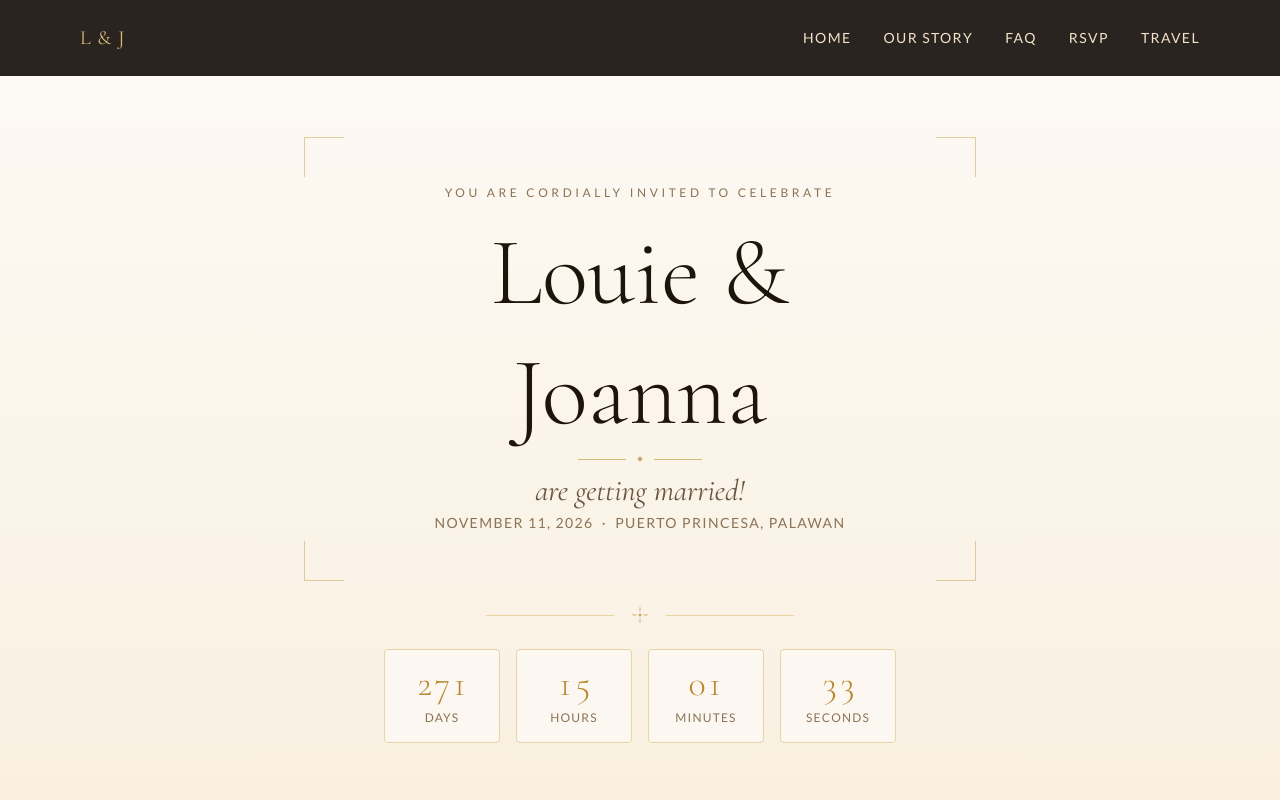
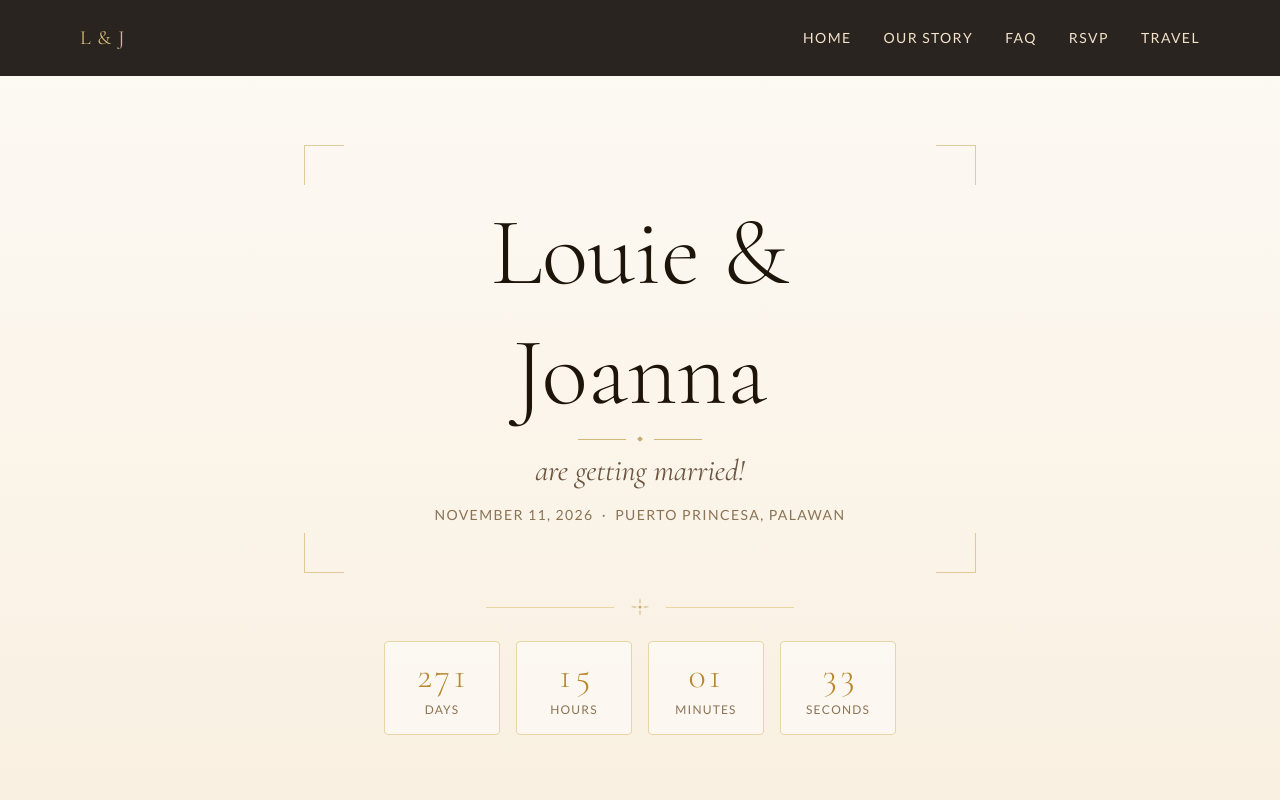
Before and after one commit to louienaraja/louie-joanna-wedding-invite, a React (Vite) app: page / in a window 1280 px wide. Shown: the top 800 px of the page. Built offline with nearby package versions, Linux system fonts and the light colour scheme.

Commit message:
updated typos

```diff
--- a/src/sections/Hero.jsx
+++ b/src/sections/Hero.jsx
@@ -55,11 +55,6 @@ function Hero() {
         <span className="absolute bottom-0 left-0 w-10 h-10 border-b border-l border-gold-300/70" />
         <span className="absolute bottom-0 right-0 w-10 h-10 border-b border-r border-gold-300/70" />
 
-        {/* Eyebrow */}
-        <p className="text-xs tracking-[0.3em] uppercase text-warm-500 mb-3">
-          You are cordially invited to celebrate
-        </p>
-
         {/* Names */}
         <h1 className="font-serif text-6xl md:text-8xl text-warm-900 font-light leading-tight mb-1">
           Louie &amp; Joanna
@@ -72,10 +67,10 @@ function Hero() {
           <div className="h-px w-12 bg-gold-300" />
         </div>
 
-        <p className="font-serif text-2xl md:text-3xl italic text-warm-600 mb-1">
+        <p className="font-serif text-2xl md:text-3xl italic text-warm-600 mb-4">
           are getting married!
         </p>
-        <p className="text-sm tracking-widest uppercase text-warm-500 mt-1">
+        <p className="text-sm tracking-widest uppercase text-warm-500 mt-3">
           November 11, 2026 &nbsp;·&nbsp; Puerto Princesa, Palawan
         </p>
       </div>
--- a/src/sections/WhatToWear.jsx
+++ b/src/sections/WhatToWear.jsx
@@ -30,7 +30,7 @@ const doNotWear = [
 const reservedFabrics = [
   "Metallic Gazar *",
   "Gazar",
-  "Gazar façonné",
+  "Gaze façonné",
   "Duchesse satin",
 ];
 
```
